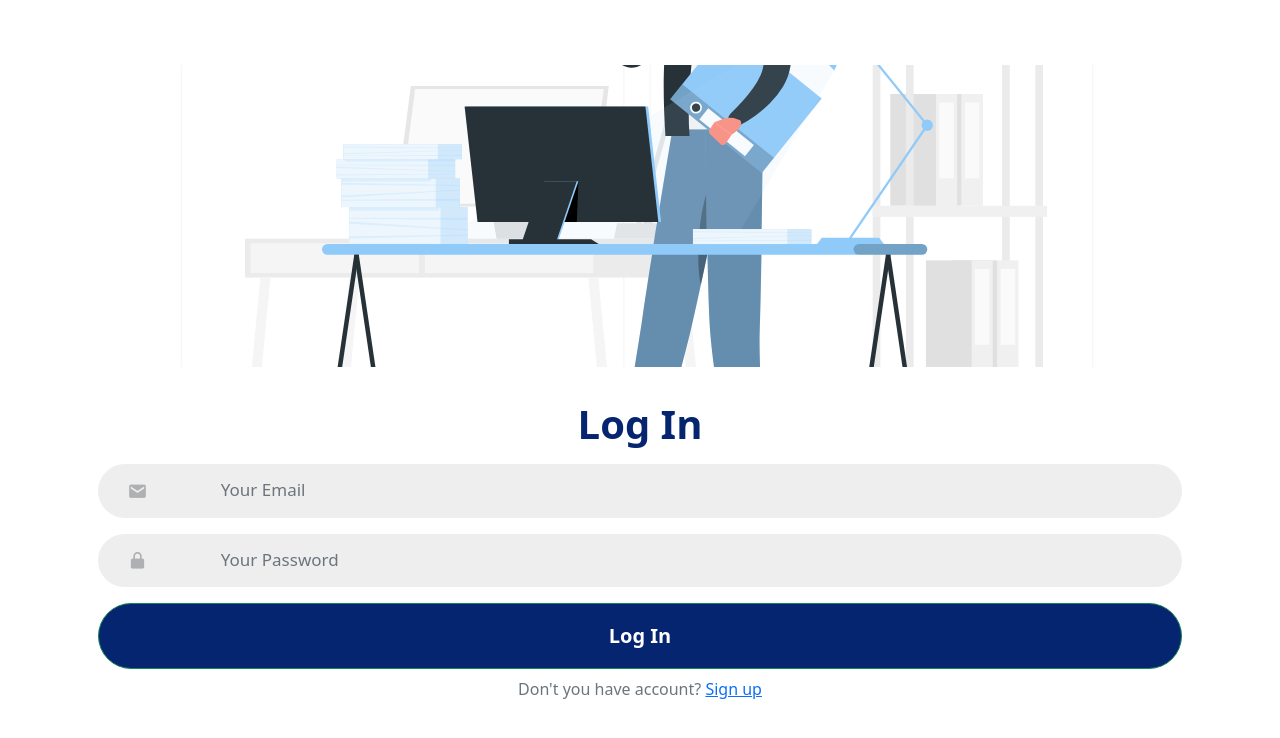
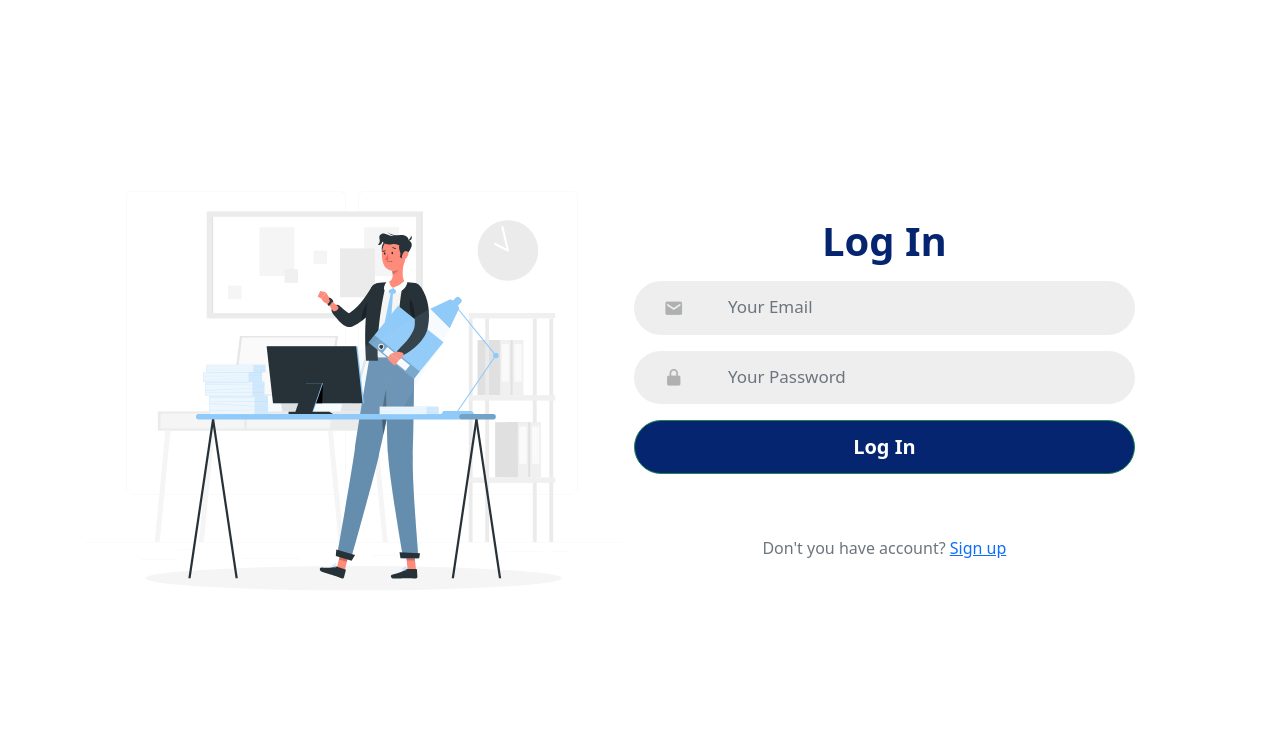
Before and after one commit to Bradigson/yefri-proyect, a React (Create React App) app: page / in a window 1280 px wide. Shown: the top 738 px of the page. Built offline with nearby package versions, Linux system fonts and the light colour scheme; no server answers.

Commit message:
Login Responsive Done!

```diff
--- a/src/assests/styles/LoginForm.scss
+++ b/src/assests/styles/LoginForm.scss
@@ -71,3 +71,91 @@
    }
 
 }
+
+
+
+// media queries
+
+    @media screen and (min-width:820px){
+
+        .login-container{
+            display: flex;
+            flex-direction:row;
+            align-items: center;
+            // background:red;
+            height:60%;
+            border-radius: 30px;
+        .img{
+            width:47%;
+            height:60%;
+            margin-right:2px;
+        }
+
+        .form-container{
+            width:50%;
+            padding-left:10px;
+            display:flex;
+            flex-direction: column;
+            height:60%;
+            form{
+                height:85%;
+
+                .btn-success{
+                    line-height: 2;
+                }
+                .btn-success:active{
+                    background:rgb(5, 37, 113, .6)
+                }
+            }
+        }
+    }
+
+    }
+
+
+    @media screen and (min-width:1024px){
+        body{
+            background:#fff;
+        }
+        html{
+            background: #fff;
+        }
+        .login-container{
+            height:90%;
+        }
+    }
+
+
+    @media screen and (min-width:1026px){
+
+        .login-container{
+            height:90%;
+            max-width:90%;
+        }
+
+
+        .img{
+            width:47%;
+            height:60%;
+            margin-right:2px;
+
+        }
+        .form-container{
+            width:50%;
+            padding-left:10px;
+            display:flex;
+            flex-direction: column;
+            height:60%;
+            padding:30px 60px;
+            form{
+                height:85%;
+
+                .btn-success{
+                    line-height: 2;
+                }
+                .btn-success:active{
+                    background:rgb(5, 37, 113, .6)
+                }
+            }
+        }
+    }
```
